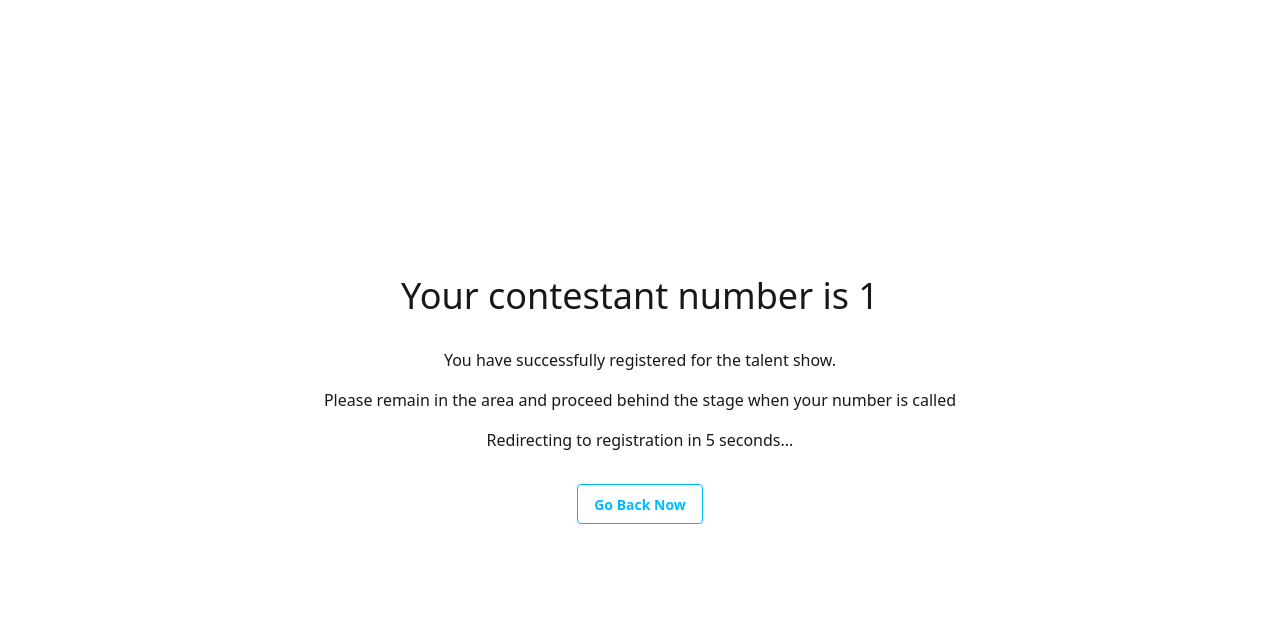
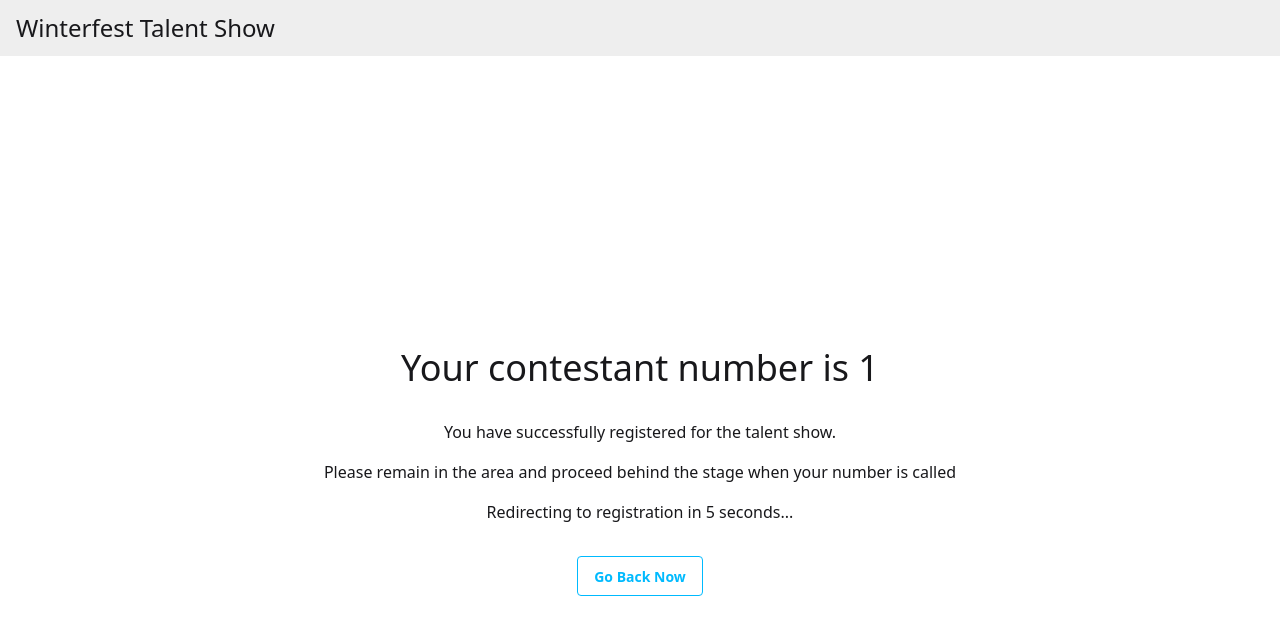
Before and after one commit to echopossum/winterfest-talent-registration, a SvelteKit app: page /register/1 in a window 1280 px wide. Shown: the top 634 px of the page. Built offline with nearby package versions, Linux system fonts and the light colour scheme.

Commit message:
Add header bar

```diff
--- a/src/routes/+layout.svelte
+++ b/src/routes/+layout.svelte
@@ -6,4 +6,7 @@
 </script>
 
 <svelte:head><link rel="icon" href={favicon} /></svelte:head>
+<div class="mb-4 flex h-14 w-full items-center justify-center bg-base-300 sm:justify-start">
+	<h1 class="p-4 text-2xl">Winterfest Talent Show</h1>
+</div>
 {@render children()}
```
